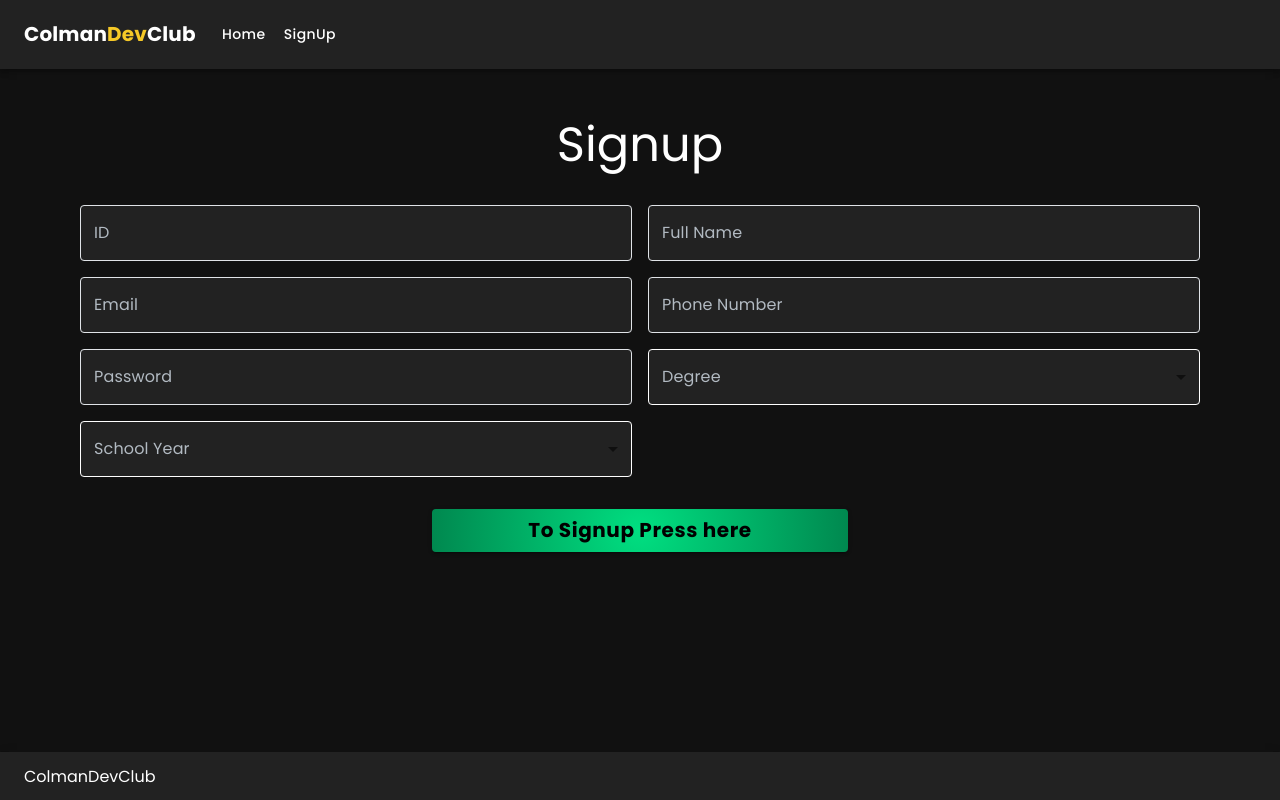
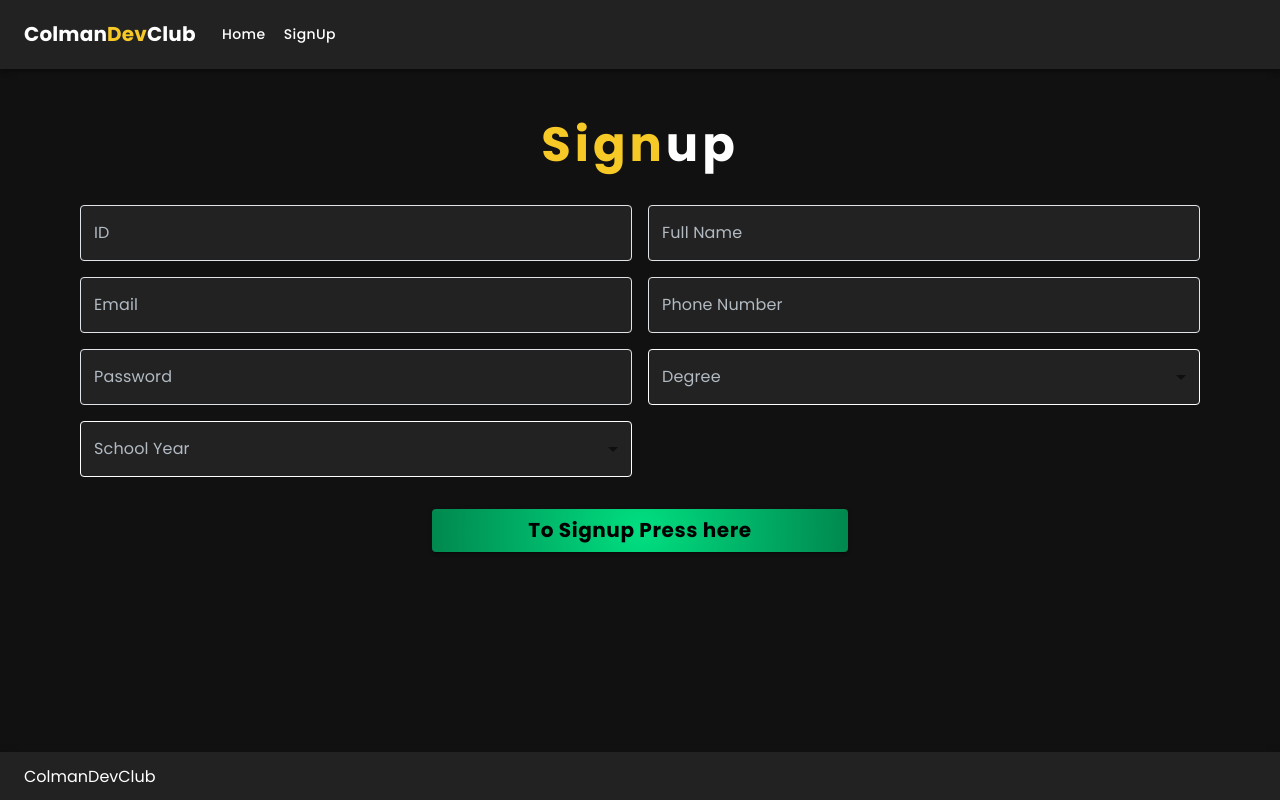
Before and after one commit to ColmanDevClub/Website, a React (Create React App) app in the folder Frontend/: page /signup in a window 1280 px wide. Built offline with nearby package versions, Linux system fonts and the light colour scheme.

Commit message:
fix signup header

```diff
--- a/Frontend/src/pages/HomePage/index.js
+++ b/Frontend/src/pages/HomePage/index.js
@@ -39,7 +39,7 @@ const index = () => {
             סטודנט אשר נמצא במועדון הפיתוח, ילמד כיצד להשתמש בטכנולוגיות החדשות
             והפופולאריות ביותר שיש בשוק. הוא יקבל כלים שלא היה יכול לקבל בשום
             מקום אחר. הוא יבנה פרויקטים אמיתיים עם מנטור צמוד שיעזור לו בכל שלב
-            בדרך. הוא יעבור מסטודנט - לתוכניתן.
+            בדרך. הוא יעבור מסטודנט - למתכנת.
           </p>
           <p>
             המועדון הוא מועדון אקסקלוסיבי - יש לנו מספר מוגבל של מקומות. כדי
--- a/Frontend/src/pages/SignupPage/index.js
+++ b/Frontend/src/pages/SignupPage/index.js
@@ -98,9 +98,14 @@ export default function CustomizedInputsStyleOverrides() {
     <div style={{ padding: "3rem 5rem" }}>
       <Typography
         variant="h3"
-        sx={{ textAlign: "center", marginBottom: "2rem" }}
+        sx={{
+          textAlign: "center",
+          marginBottom: "2rem",
+          fontWeight: 700,
+          letterSpacing: "4px",
+        }}
       >
-        Signup
+        <span className={css["text-yellow"]}>Sign</span>up
       </Typography>
       <div class={css["container"]}>
         <Box
--- a/Frontend/src/pages/SignupPage/style.module.css
+++ b/Frontend/src/pages/SignupPage/style.module.css
@@ -5,3 +5,7 @@
 .container {
   text-align: center;
 }
+
+.text-yellow {
+  color: #f6c927;
+}
```
